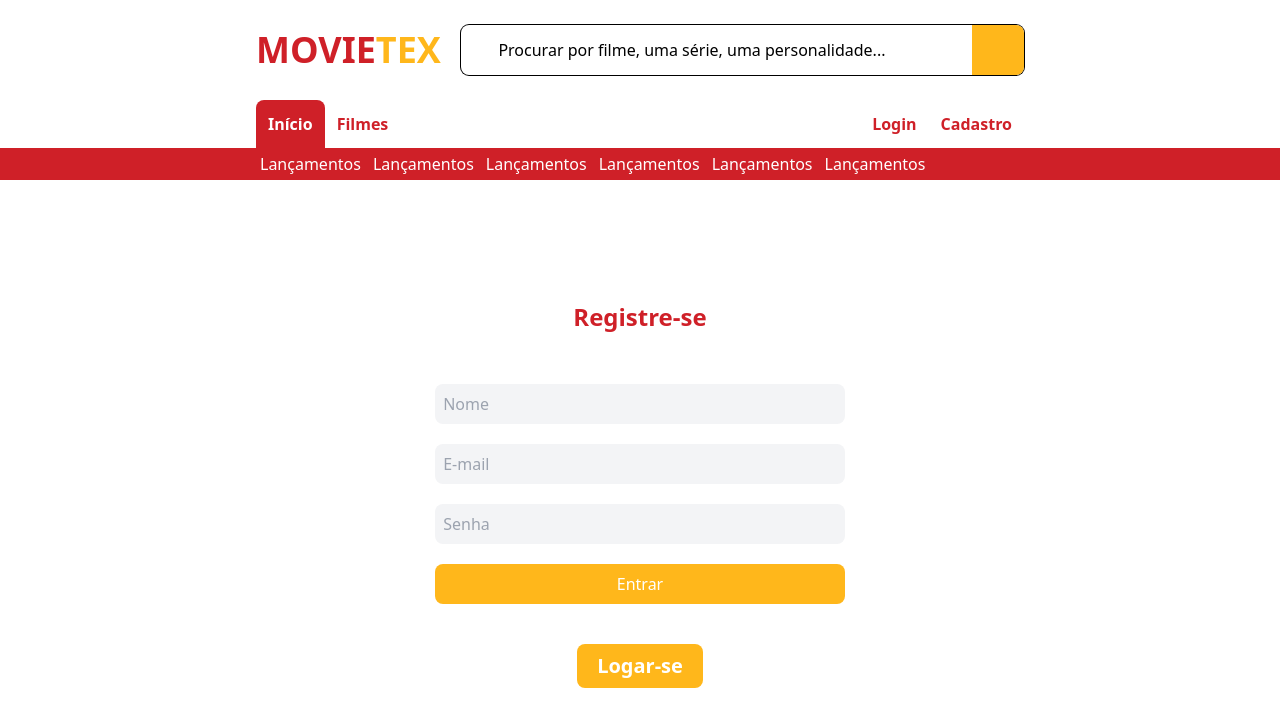
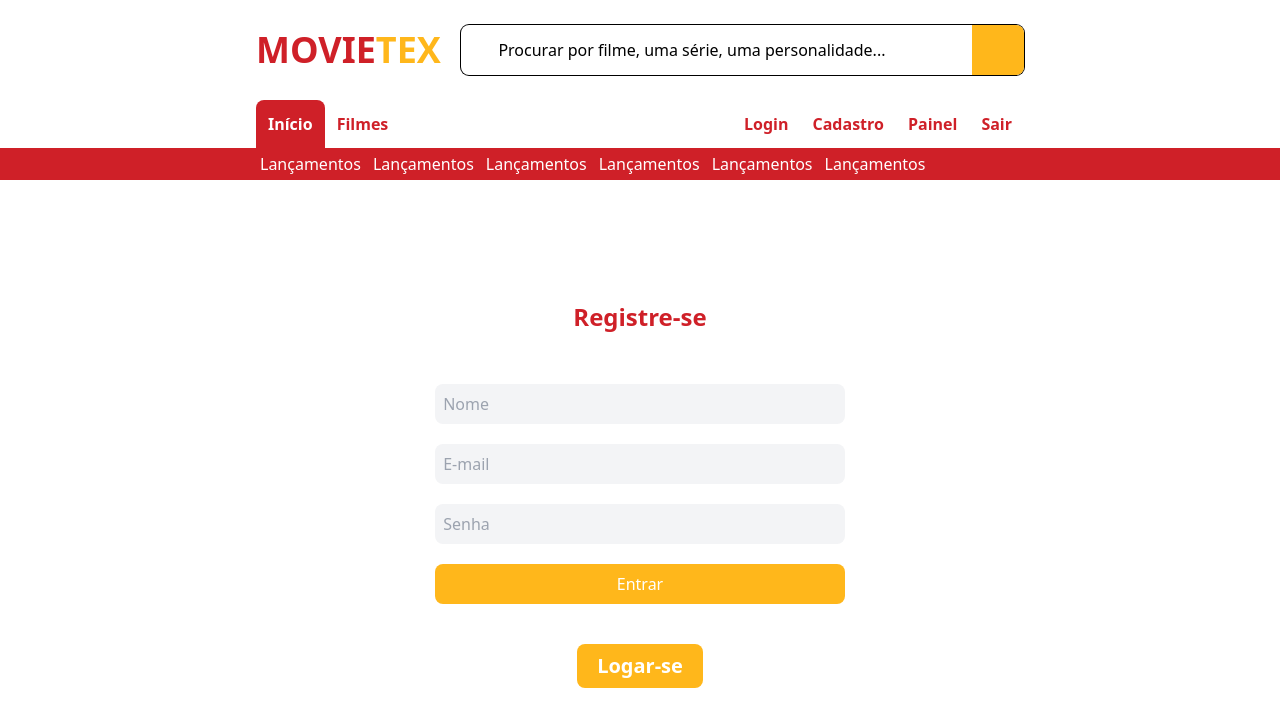
Before and after one commit to MicaelHernandes/front_movietex, a website: page registro.html in a window 1280 px wide. Drawn offline with nearby package versions, Linux system fonts and the light colour scheme.

Commit message:
feat: botoes para usuario logado

```diff
--- a/registro.html
+++ b/registro.html
@@ -77,6 +77,15 @@
                             class="p-3 text-primary font-bold rounded-t-lg hover:bg-gray-100 hover:-translate-y-1 transition-all duration-150 ease-in-out">
                             <a href="">Cadastro</a>
                         </li>
+                        <li
+                            class="p-3 text-primary font-bold rounded-t-lg hover:bg-gray-100 hover:-translate-y-1 transition-all duration-150 ease-in-out">
+                            <a href="">Painel</a>
+                        </li>
+                        <li
+                            class="p-3 text-primary font-bold rounded-t-lg hover:bg-gray-100 hover:-translate-y-1 transition-all duration-150 ease-in-out">
+                            <a href="">Sair</a>
+                        </li>
+
                     </ul>
                 </nav>
             </div>
```
Also changed, not shown: filmes.html (+8 -0 lines), index.html (+8 -0 lines), interna.html (+8 -0 lines), login.html (+8 -0 lines), js/menu.js (added).
